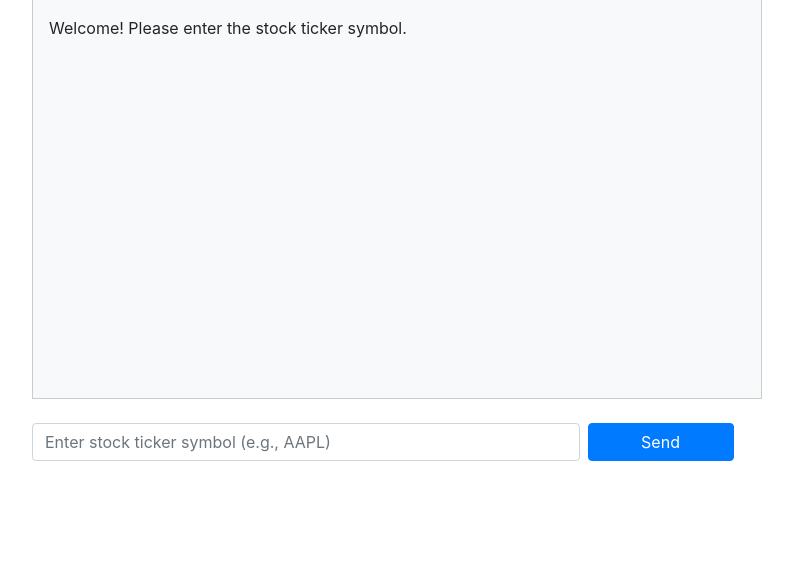
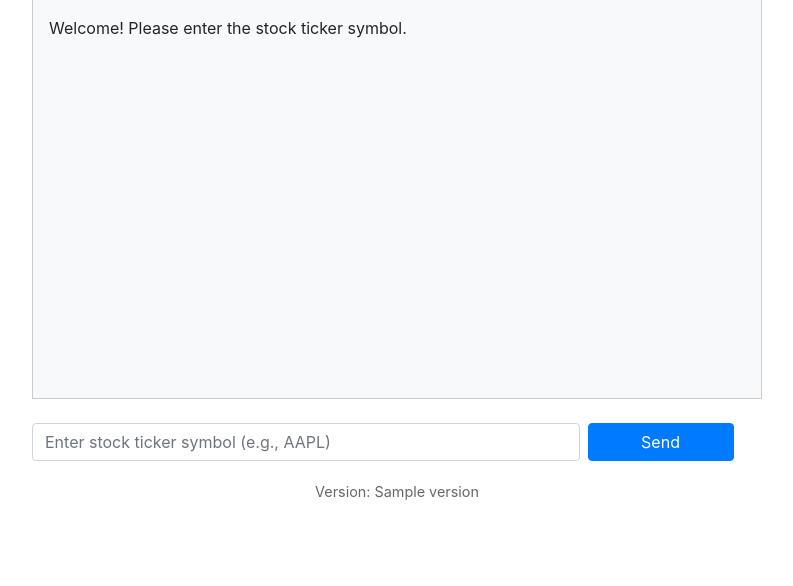
Before and after one commit to bbertka/stock-service, a Flask app: template src/templates/chat.html in a window 1280 px wide. Shown: the part 49-635 px from the top of the page, without its empty margins (243-1036 px from the left). Run offline with Flask 3, Linux system fonts and the light colour scheme; the template is opened without the code that fills it: most values are stand-ins (such as "Sample title", 1, 10 or a date in 2020); some libraries are stand-ins or nearby versions.

Commit message:
Adding version status to the app runtime

```diff
--- a/src/app.py
+++ b/src/app.py
@@ -65,7 +65,8 @@ def ask():
 
 @app.route('/chat')
 def chat():
-    return render_template('chat.html')
+    version = os.getenv('SOFTWARE_VERSION', 'v0.0.0')
+    return render_template('index.html', version=version)
 
 
 @app.route('/')
--- a/src/templates/chat.html
+++ b/src/templates/chat.html
@@ -22,6 +22,13 @@
         .form-inline .btn {
             width: 20%; /* Responsive width */
         }
+        footer {
+            text-align: center; /* Center the footer text */
+            padding: 20px 0; /* Padding for aesthetics */
+            font-size: 0.9em; /* Smaller font size */
+            width: 100%; /* Ensure full width */
+            color: #666; /* Color for the footer text */
+        }
     </style>
 </head>
 <body>
@@ -35,6 +42,9 @@
                     <input type="text" id="userInput" class="form-control mr-sm-2" placeholder="Enter stock ticker symbol (e.g., AAPL)">
                     <button type="button" onclick="ask()" class="btn btn-primary">Send</button>
                 </form>
+                <footer>
+                    Version: {{ version }} <!-- Dynamically display the version number -->
+                </footer>
             </div>
         </div>
     </div>
```
Also changed, not shown: .gitlab-ci.yaml, 1 other file.
